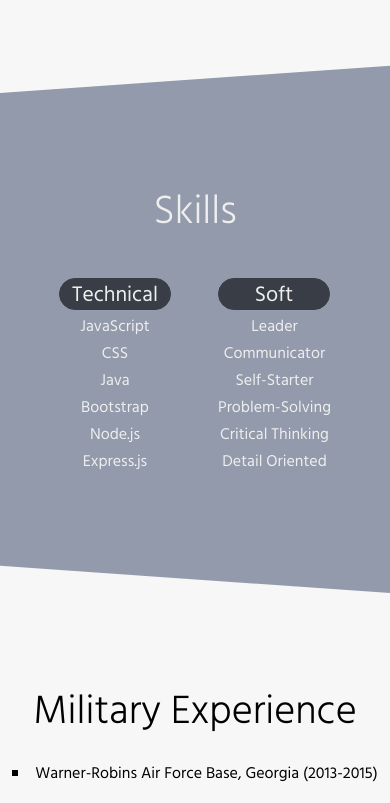
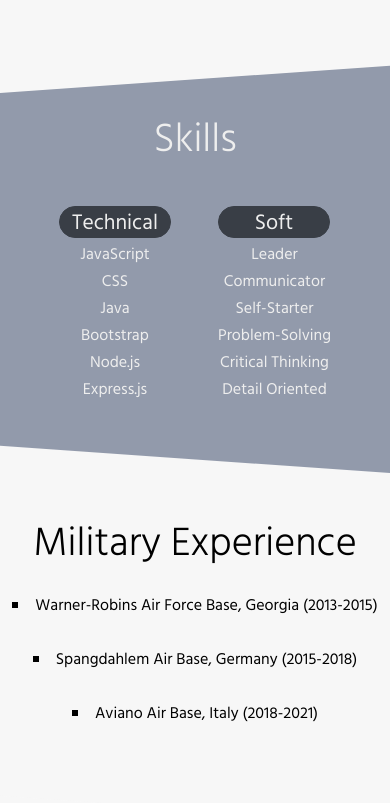
Before and after one commit to jackiedallas/personal-website, a website: page main.html in a window 390 px wide. Shown: the part 1081-1884 px from the top of the page. Drawn offline with nearby package versions, Linux system fonts and the light colour scheme.

Commit message:
refactored mobile view spacing

```diff
--- a/public/css/main.css
+++ b/public/css/main.css
@@ -109,10 +109,16 @@ li {
 @media screen and (max-width: 425px) {
 	.skew {
 		margin-top: 5rem!important;
-		height: 500px!important;
+		height: 380px!important;
 	}
 	.skew-2 {
-		height: 500px!important;
+		height: 350px!important;
+	}
+	.unskew {
+		padding-top: 1.5rem!important;
+	}
+	.unskew-2 {
+		padding-top: 3rem!important;
 	}
 }
 @media screen and (min-width: 1024px) {
```
